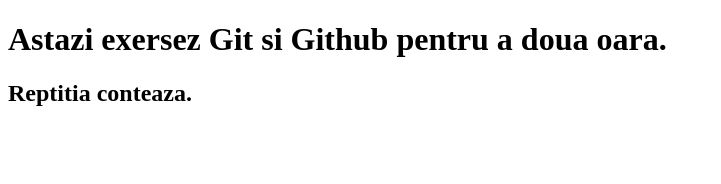
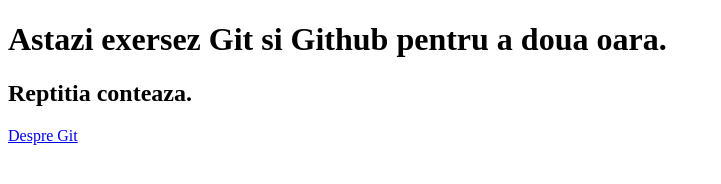
Before and after one commit to arabela10/Practice-10-, a plain HTML site: page index.html in a window 1280 px wide. Shown: the whole page, without its empty margins (0-721 px from the left). Drawn offline with Linux system fonts and the light colour scheme.

Commit message:
Am adaugat link spre about.html in index.html.

```diff
--- a/index.html
+++ b/index.html
@@ -4,5 +4,6 @@
     <body>
         <h1>Astazi exersez Git si Github pentru a doua oara.</h1>
         <h2>Reptitia conteaza.</h2>
+        <a href= "about.html">Despre Git</a>
     </body>
 </html>
```
